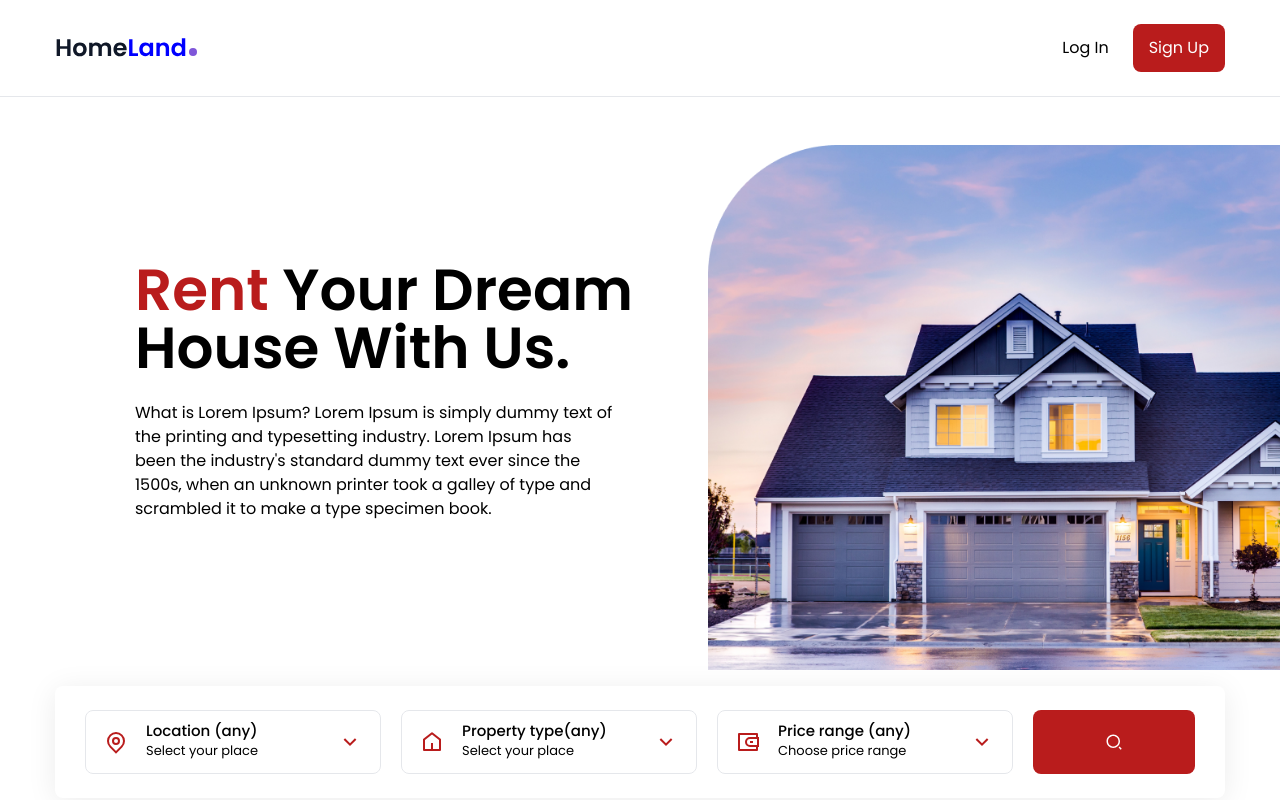
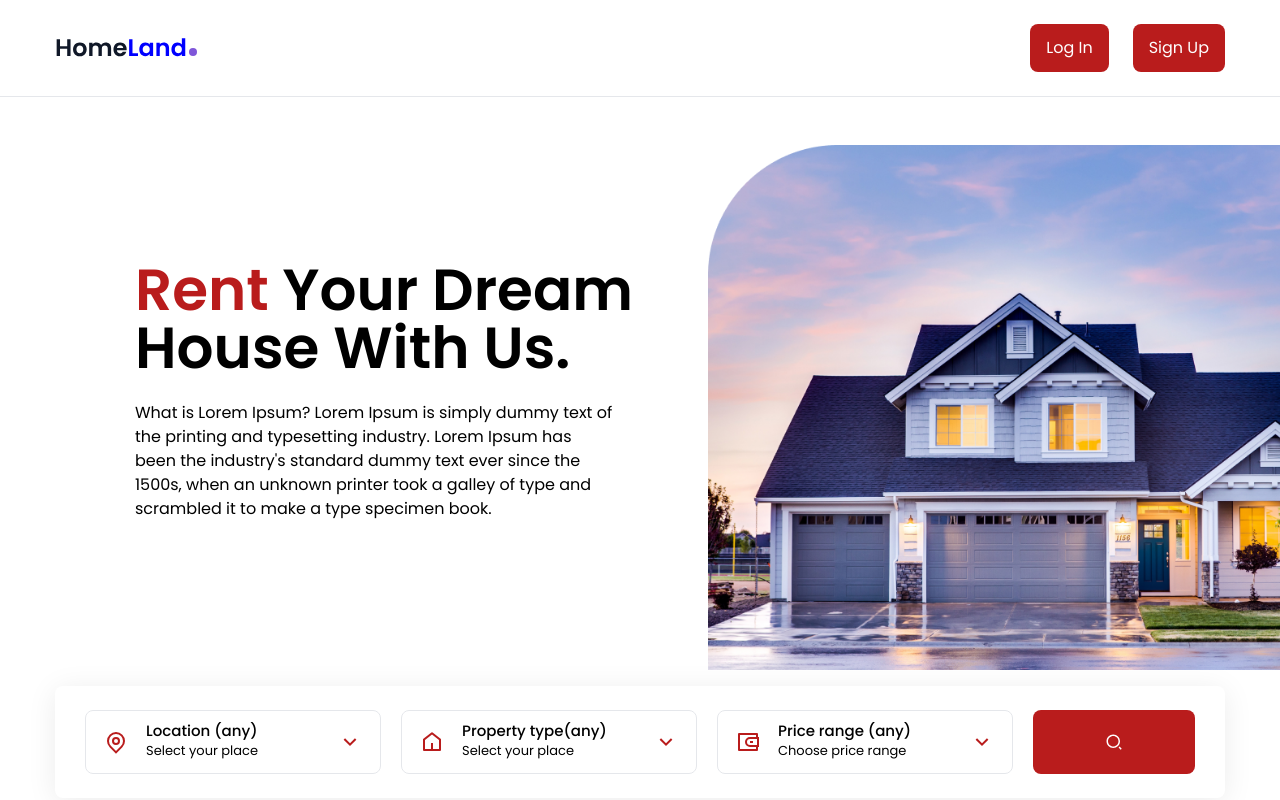
Before and after one commit to Thuotracy/real-estate-app-design, a React (Create React App) app: page / in a window 1280 px wide. Shown: the top 800 px of the page. Built offline with nearby package versions, Linux system fonts and the light colour scheme.

Commit message:
made changes

```diff
--- a/src/components/Header.js
+++ b/src/components/Header.js
@@ -17,7 +17,7 @@ const Header = () => {
 
         {/* button */}
         <div className='flex items-center gap-6'>
-          <Link className='hover:text-red-900 transition' to=''>Log In</Link>
+          <Link className='bg-red-700 hover:bg-red-800 text-white px-4 py-3 rounded-lg transition' to=''>Log In</Link>
           <Link className='bg-red-700 hover:bg-red-800 text-white px-4 py-3 rounded-lg transition' to=''>Sign Up</Link>
         </div>
       </div>
```
